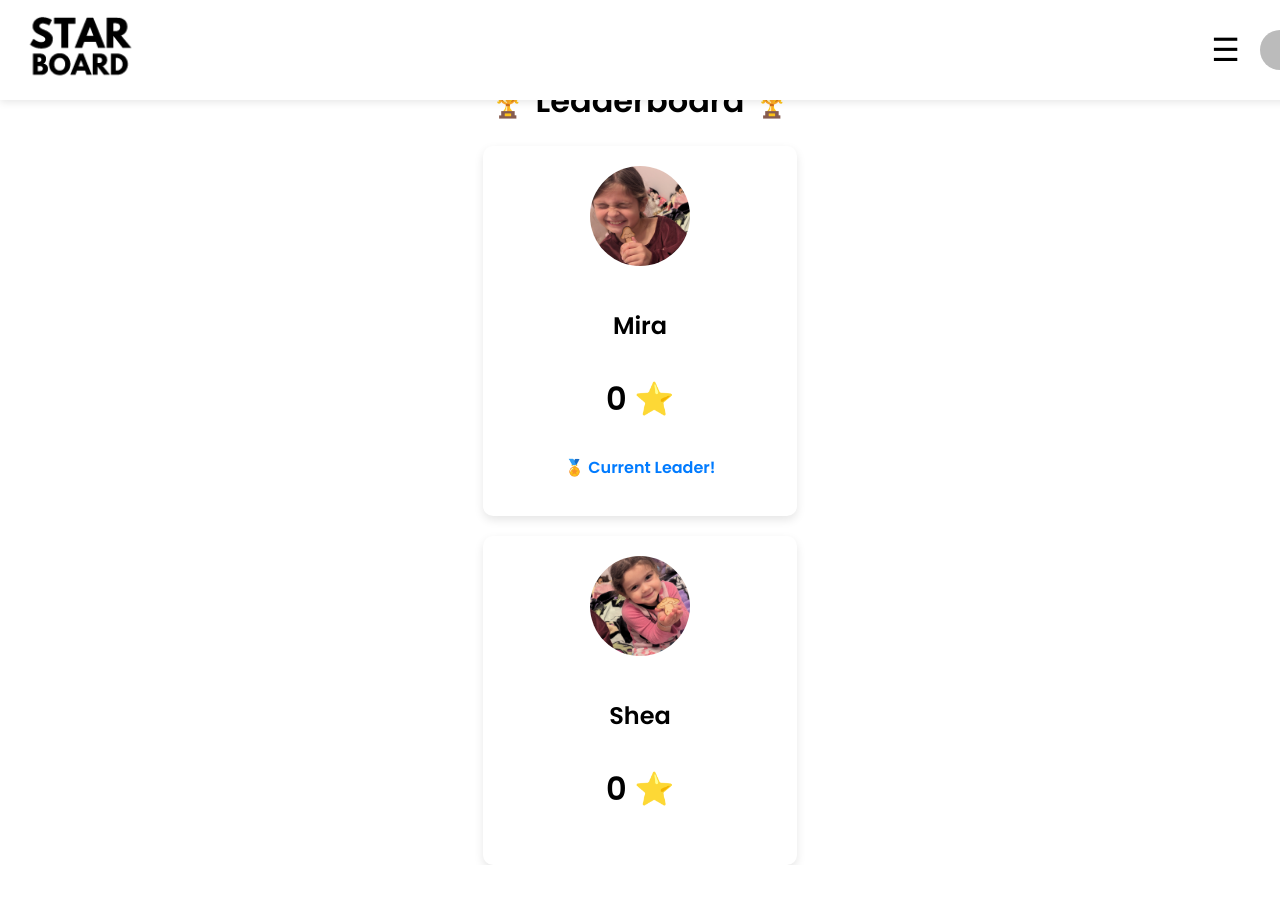
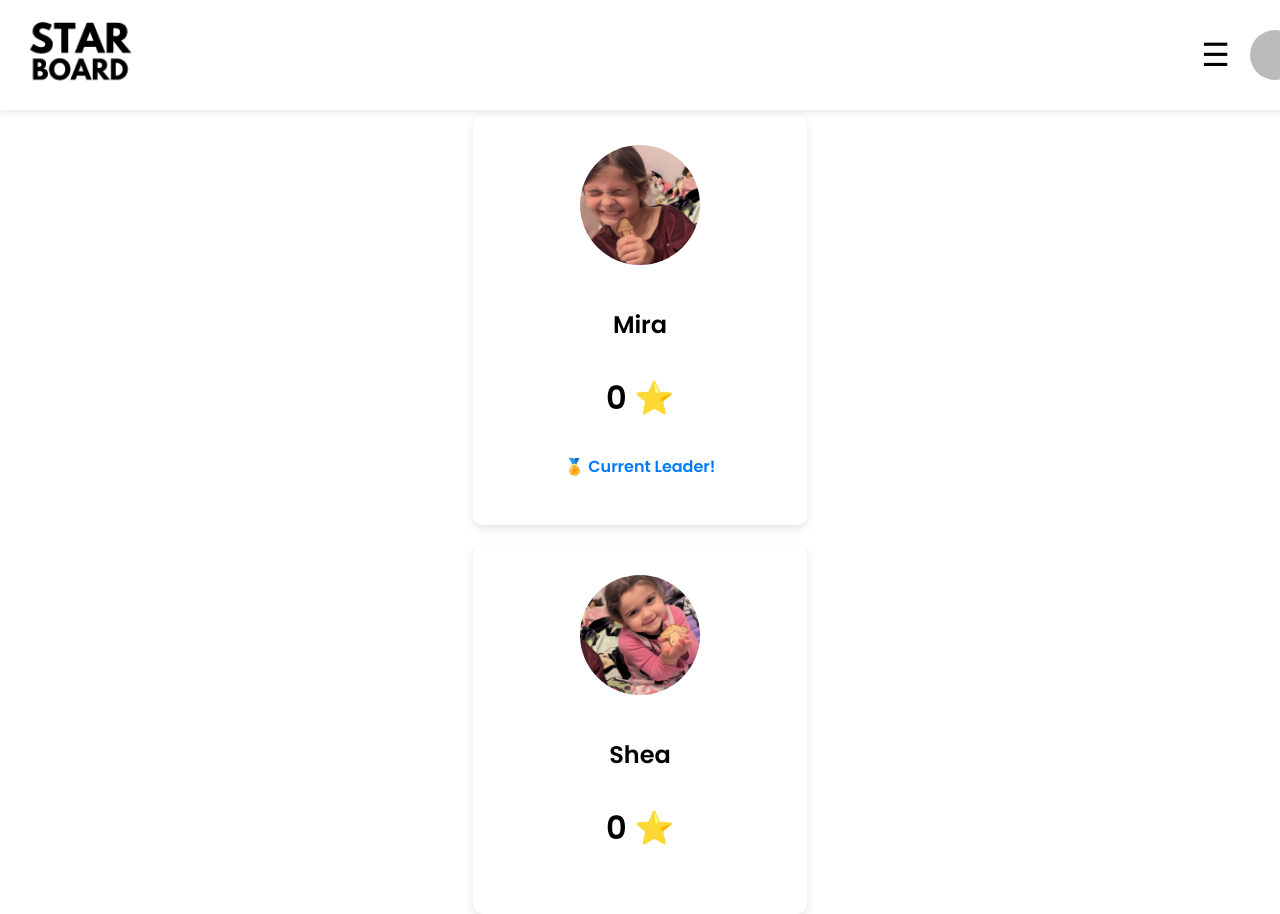
Before and after one commit to mrlilholt/starboard-app, a React (Create React App) app: page /leaderboard in a window 1280 px wide. Before the commit the page ends 865 px from the top, so only its background shows below. Built offline with nearby package versions, Linux system fonts and the light colour scheme; no server answers; the database is empty; sample sign-in values are in the browser's storage.

Commit message:
Added new leaderboard verticle

```diff
--- a/src/pages/LeaderboardPage.js
+++ b/src/pages/LeaderboardPage.js
@@ -72,7 +72,7 @@ function LeaderboardPage() {
       </header>
 
       <div style={styles.leaderboardWrapper}>
-        <h1>🏆 Leaderboard 🏆</h1>
+        <h1 style={styles.pageTitle}>🏆 Leaderboard 🏆</h1>
 
         <div style={styles.leaderboard}>
           {leaderboard.map((kid, index) => (
@@ -94,7 +94,7 @@ function LeaderboardPage() {
 const styles = {
   container: {
     textAlign: 'center',
-    paddingTop: '120px',  // Increased padding to avoid cut-off
+    paddingTop: '140px',  // Ensures content is fully below header
   },
   header: {
     display: 'flex',
@@ -104,7 +104,7 @@ const styles = {
     top: 0,
     left: 0,
     width: '100%',
-    height: '80px',  // Match dashboard height
+    height: '90px',  // Adjust header height
     backgroundColor: 'white',
     zIndex: 1000,
     padding: '10px 20px',
@@ -125,7 +125,7 @@ const styles = {
   },
   menuDropdown: {
     position: 'absolute',
-    top: '50px',
+    top: '60px',
     right: '0',
     backgroundColor: 'white',
     borderRadius: '8px',
@@ -140,13 +140,17 @@ const styles = {
     display: 'block',
   },
   userIcon: {
-    width: '40px',
-    height: '40px',
+    width: '50px',  // Slightly larger to avoid cutoff
+    height: '50px',
     borderRadius: '50%',
     marginLeft: '10px',
   },
   leaderboardWrapper: {
     marginTop: '20px',
+  },
+  pageTitle: {
+    fontSize: '2rem',
+    marginBottom: '20px',
   },
   leaderboard: {
     display: 'flex',
@@ -157,15 +161,15 @@ const styles = {
   card: {
     width: '90%',
     maxWidth: '400px',
-    padding: '20px',
+    padding: '30px',
     borderRadius: '10px',
     boxShadow: '0 4px 10px rgba(0,0,0,0.1)',
     textAlign: 'center',
     backgroundColor: '#fff',
   },
   kidImage: {
-    width: '100px',
-    height: '100px',
+    width: '120px',
+    height: '120px',
     borderRadius: '50%',
     marginBottom: '15px',
   },
```
